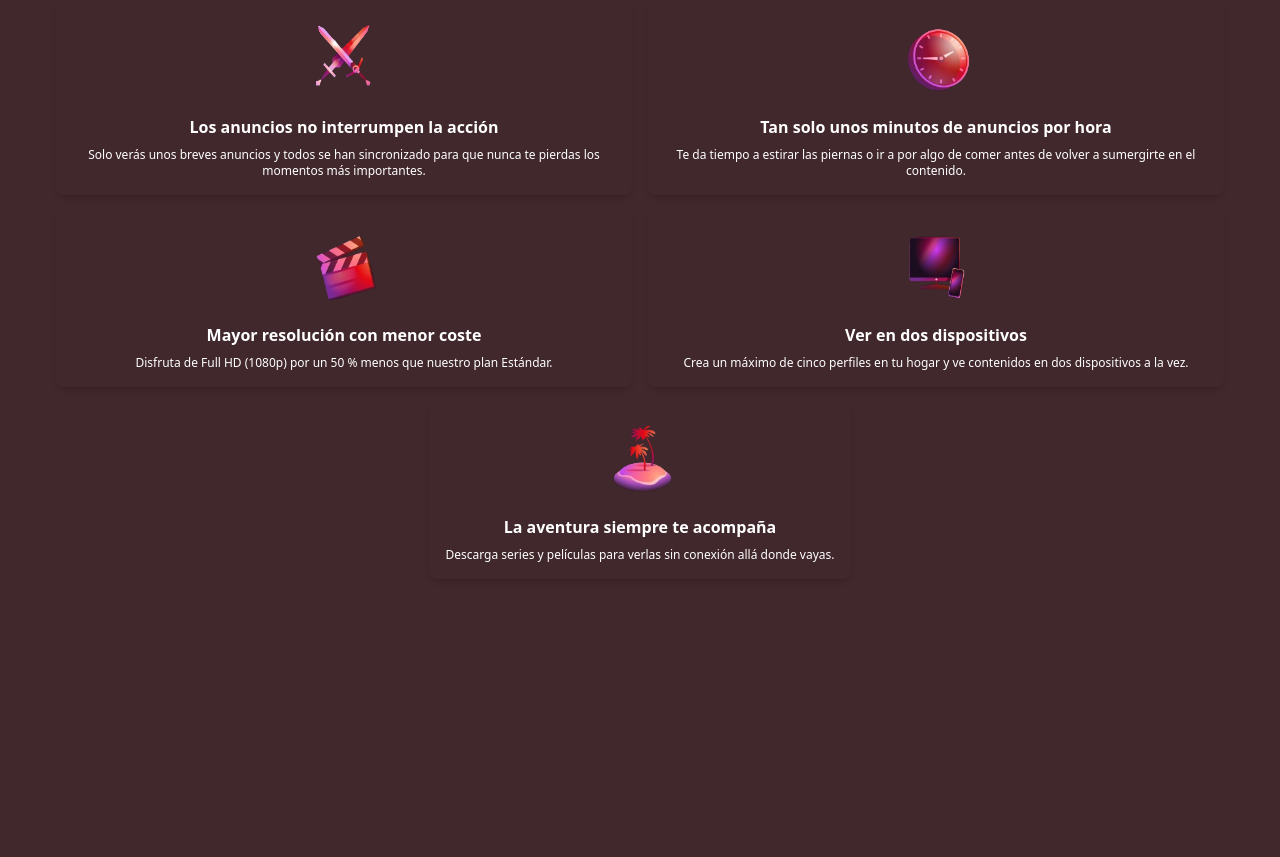
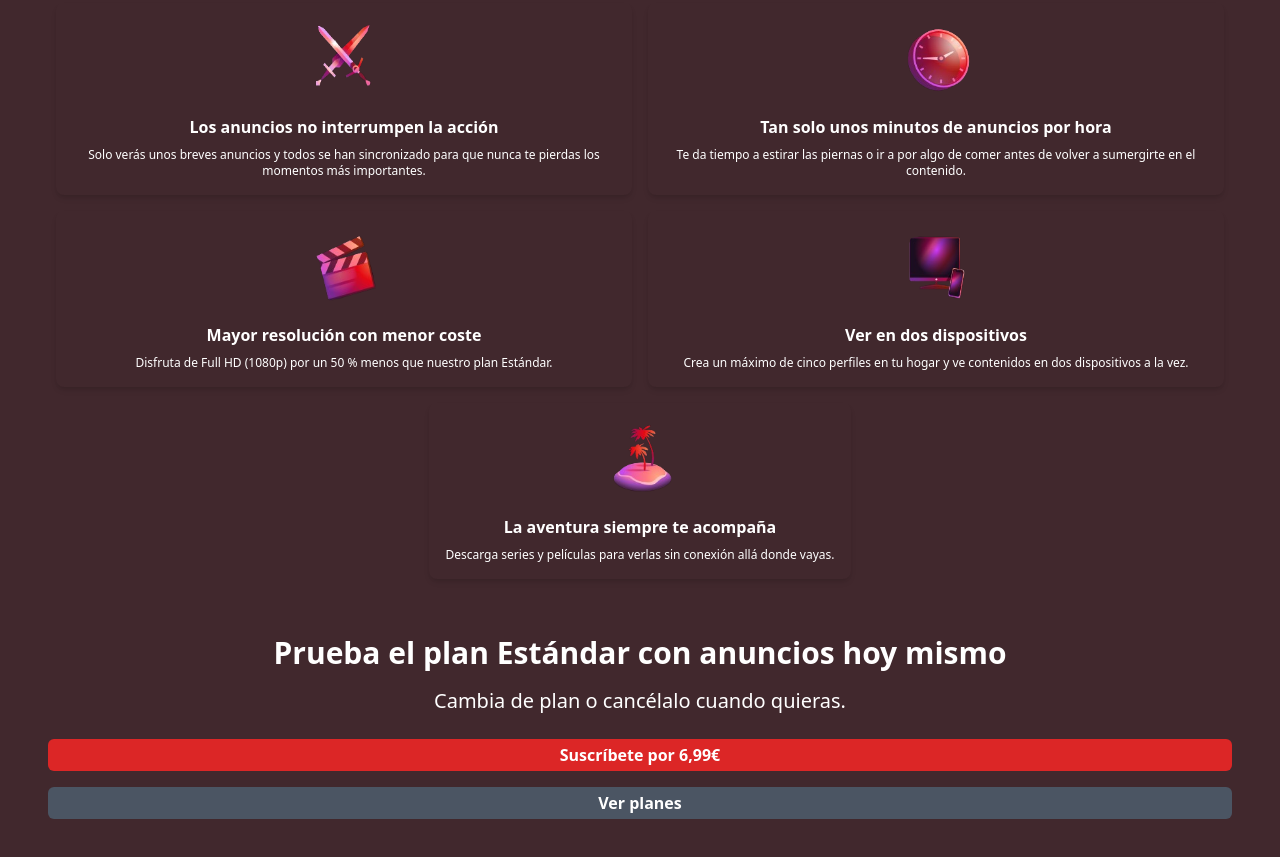
Before and after one commit to TaniaRobledo/Netflix-web, a website: page pages/informacion.html in a window 1280 px wide. Shown: the part 683-1540 px from the top of the page. Before the commit the page ends 1342 px from the top, so only its background shows below. Drawn offline with nearby package versions, Linux system fonts and the light colour scheme; files that its build step writes are made by us from their sources.

```diff
--- a/pages/informacion.html
+++ b/pages/informacion.html
@@ -147,6 +147,34 @@
 
     <!-- contenedor plan -->
   </div>
+
+  <!-- plan estandar -->
+  <div class="text-center text-white p-6">
+    <!-- Texto grande -->
+    <p class="text-2xl md:text-3xl font-bold mb-4">
+      Prueba el plan Estándar con anuncios hoy mismo
+    </p>
+
+    <!-- Texto más pequeño -->
+    <p class="text-lg md:text-xl mb-6">
+      Cambia de plan o cancélalo cuando quieras.
+    </p>
+
+    <!-- Botones -->
+    <div class="space-y-4 flex flex-col">
+        <!-- Botón rojo (un poco más grande que el gris) -->
+        <button class="w-full md:w-auto bg-red-600 text-white py-1 px-4 rounded-md text-base font-semibold hover:bg-red-700 transition duration-300">
+          Suscríbete por 6,99€
+        </button>
+
+        <!-- Botón gris -->
+        <button class="w-full md:w-auto bg-gray-600 text-white py-1 px-4 rounded-md text-base font-semibold hover:bg-gray-700 transition duration-300">
+          Ver planes
+        </button>
+      </div>
+
+  </div>
+
 <!-- contenedor general -->
     </div>
 
```
